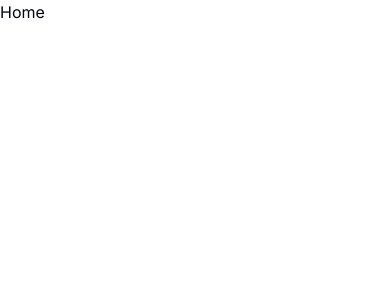
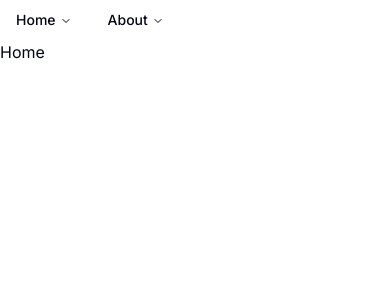
Before and after one commit to afaqahmedkhan/Open-Movie-Database, a Next.js app: page / in a window 390 px wide. Shown: the top 300 px of the page. Built offline with nearby package versions, Linux system fonts and the light colour scheme.

Commit message:
Added header section

```diff
--- a/package.json
+++ b/package.json
@@ -9,6 +9,7 @@
     "lint": "next lint"
   },
   "dependencies": {
+    "@radix-ui/react-navigation-menu": "^1.1.4",
     "class-variance-authority": "^0.7.0",
     "clsx": "^2.1.1",
     "lucide-react": "^0.378.0",
--- a/src/app/layout.tsx
+++ b/src/app/layout.tsx
@@ -2,11 +2,12 @@
 import { Inter } from "next/font/google"
 import "./globals.css"
 import { cn } from "@/lib/utils"
+import Header from "@/components/Header"
 
 const inter = Inter({ subsets: ["latin"], variable: "--font-sans" })
 
 export const metadata: Metadata = {
-  title: "Create Next App",
+  title: "OMDB",
   description: "Generated by create next app",
 }
 
@@ -23,6 +24,7 @@
           inter.variable
         )}
       >
+        <Header/>
         {children}
       </body>
     </html>
--- /dev/null
+++ b/src/components/Header.tsx
@@ -0,0 +1,48 @@
+"use client"
+
+import React from 'react';
+import {
+  NavigationMenu,
+  NavigationMenuContent,
+  NavigationMenuIndicator,
+  NavigationMenuItem,
+  NavigationMenuLink,
+  NavigationMenuList,
+  NavigationMenuTrigger,
+  NavigationMenuViewport,
+} from "@/components/ui/navigation-menu";
+import { navigationMenuTriggerStyle } from "@/components/ui/navigation-menu";
+import Link from 'next/link';
+
+export default function Header() {
+  return (
+    <div>
+      <NavigationMenu>
+        <NavigationMenuList>
+          <NavigationMenuItem>
+            <NavigationMenuTrigger>Home</NavigationMenuTrigger>
+            <NavigationMenuContent>
+              <Link href="/" legacyBehavior passHref>
+                <NavigationMenuLink className={navigationMenuTriggerStyle()}>
+                  Home
+                </NavigationMenuLink>
+              </Link>
+            </NavigationMenuContent>
+          </NavigationMenuItem>
+          <NavigationMenuItem>
+            <NavigationMenuTrigger>About</NavigationMenuTrigger>
+            <NavigationMenuContent>
+              <Link href="/about" legacyBehavior passHref>
+                <NavigationMenuLink className={navigationMenuTriggerStyle()}>
+                  About
+                </NavigationMenuLink>
+              </Link>
+            </NavigationMenuContent>
+          </NavigationMenuItem>
+        </NavigationMenuList>
+        <NavigationMenuIndicator />
+        <NavigationMenuViewport />
+      </NavigationMenu>
+    </div>
+  );
+}
--- /dev/null
+++ b/src/components/ui/navigation-menu.tsx
@@ -0,0 +1,128 @@
+import * as React from "react"
+import * as NavigationMenuPrimitive from "@radix-ui/react-navigation-menu"
+import { cva } from "class-variance-authority"
+import { ChevronDown } from "lucide-react"
+
+import { cn } from "@/lib/utils"
+
+const NavigationMenu = React.forwardRef<
+  React.ElementRef<typeof NavigationMenuPrimitive.Root>,
+  React.ComponentPropsWithoutRef<typeof NavigationMenuPrimitive.Root>
+>(({ className, children, ...props }, ref) => (
+  <NavigationMenuPrimitive.Root
+    ref={ref}
+    className={cn(
+      "relative z-10 flex max-w-max flex-1 items-center justify-center",
+      className
+    )}
+    {...props}
+  >
+    {children}
+    <NavigationMenuViewport />
+  </NavigationMenuPrimitive.Root>
+))
+NavigationMenu.displayName = NavigationMenuPrimitive.Root.displayName
+
+const NavigationMenuList = React.forwardRef<
+  React.ElementRef<typeof NavigationMenuPrimitive.List>,
+  React.ComponentPropsWithoutRef<typeof NavigationMenuPrimitive.List>
+>(({ className, ...props }, ref) => (
+  <NavigationMenuPrimitive.List
+    ref={ref}
+    className={cn(
+      "group flex flex-1 list-none items-center justify-center space-x-1",
+      className
+    )}
+    {...props}
+  />
+))
+NavigationMenuList.displayName = NavigationMenuPrimitive.List.displayName
+
+const NavigationMenuItem = NavigationMenuPrimitive.Item
+
+const navigationMenuTriggerStyle = cva(
+  "group inline-flex h-10 w-max items-center justify-center rounded-md bg-background px-4 py-2 text-sm font-medium transition-colors hover:bg-accent hover:text-accent-foreground focus:bg-accent focus:text-accent-foreground focus:outline-none disabled:pointer-events-none disabled:opacity-50 data-[active]:bg-accent/50 data-[state=open]:bg-accent/50"
+)
+
+const NavigationMenuTrigger = React.forwardRef<
+  React.ElementRef<typeof NavigationMenuPrimitive.Trigger>,
+  React.ComponentPropsWithoutRef<typeof NavigationMenuPrimitive.Trigger>
+>(({ className, children, ...props }, ref) => (
+  <NavigationMenuPrimitive.Trigger
+    ref={ref}
+    className={cn(navigationMenuTriggerStyle(), "group", className)}
+    {...props}
+  >
+    {children}{" "}
+    <ChevronDown
+      className="relative top-[1px] ml-1 h-3 w-3 transition duration-200 group-data-[state=open]:rotate-180"
+      aria-hidden="true"
+    />
+  </NavigationMenuPrimitive.Trigger>
+))
+NavigationMenuTrigger.displayName = NavigationMenuPrimitive.Trigger.displayName
+
+const NavigationMenuContent = React.forwardRef<
+  React.ElementRef<typeof NavigationMenuPrimitive.Content>,
+  React.ComponentPropsWithoutRef<typeof NavigationMenuPrimitive.Content>
+>(({ className, ...props }, ref) => (
+  <NavigationMenuPrimitive.Content
+    ref={ref}
+    className={cn(
+      "left-0 top-0 w-full data-[motion^=from-]:animate-in data-[motion^=to-]:animate-out data-[motion^=from-]:fade-in data-[motion^=to-]:fade-out data-[motion=from-end]:slide-in-from-right-52 data-[motion=from-start]:slide-in-from-left-52 data-[motion=to-end]:slide-out-to-right-52 data-[motion=to-start]:slide-out-to-left-52 md:absolute md:w-auto ",
+      className
+    )}
+    {...props}
+  />
+))
+NavigationMenuContent.displayName = NavigationMenuPrimitive.Content.displayName
+
+const NavigationMenuLink = NavigationMenuPrimitive.Link
+
+const NavigationMenuViewport = React.forwardRef<
+  React.ElementRef<typeof NavigationMenuPrimitive.Viewport>,
+  React.ComponentPropsWithoutRef<typeof NavigationMenuPrimitive.Viewport>
+>(({ className, ...props }, ref) => (
+  <div className={cn("absolute left-0 top-full flex justify-center")}>
+    <NavigationMenuPrimitive.Viewport
+      className={cn(
+        "origin-top-center relative mt-1.5 h-[var(--radix-navigation-menu-viewport-height)] w-full overflow-hidden rounded-md border bg-popover text-popover-foreground shadow-lg data-[state=open]:animate-in data-[state=closed]:animate-out data-[state=closed]:zoom-out-95 data-[state=open]:zoom-in-90 md:w-[var(--radix-navigation-menu-viewport-width)]",
+        className
+      )}
+      ref={ref}
+      {...props}
+    />
+  </div>
+))
+NavigationMenuViewport.displayName =
+  NavigationMenuPrimitive.Viewport.displayName
+
+const NavigationMenuIndicator = React.forwardRef<
+  React.ElementRef<typeof NavigationMenuPrimitive.Indicator>,
+  React.ComponentPropsWithoutRef<typeof NavigationMenuPrimitive.Indicator>
+>(({ className, ...props }, ref) => (
+  <NavigationMenuPrimitive.Indicator
+    ref={ref}
+    className={cn(
+      "top-full z-[1] flex h-1.5 items-end justify-center overflow-hidden data-[state=visible]:animate-in data-[state=hidden]:animate-out data-[state=hidden]:fade-out data-[state=visible]:fade-in",
+      className
+    )}
+    {...props}
+  >
+    <div className="relative top-[60%] h-2 w-2 rotate-45 rounded-tl-sm bg-border shadow-md" />
+  </NavigationMenuPrimitive.Indicator>
+))
+NavigationMenuIndicator.displayName =
+  NavigationMenuPrimitive.Indicator.displayName
+
+export {
+  navigationMenuTriggerStyle,
+  NavigationMenu,
+  NavigationMenuList,
+  NavigationMenuItem,
+  NavigationMenuContent,
+  NavigationMenuTrigger,
+  NavigationMenuLink,
+  NavigationMenuIndicator,
+  NavigationMenuViewport,
+}
```
Also changed, not shown: 1 other file (tests, documents, lock files or other folders).
